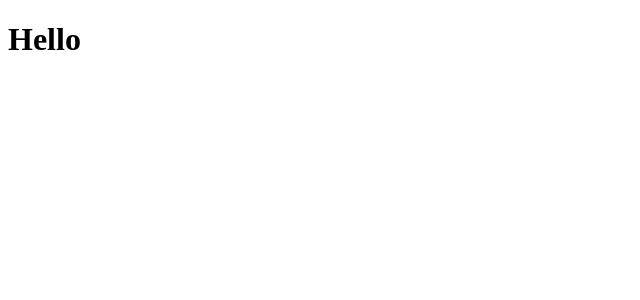
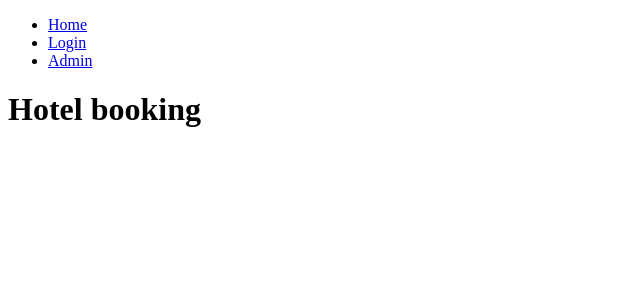
Before and after one commit to GregerGundersen/gloppen, a React (Create React App) app: page /admin in a window 1280 px wide. Shown: the top 300 px of the page, without its empty margins (0-640 px from the left). Built offline with nearby package versions, Linux system fonts and the light colour scheme.

Commit message:
route and nav added

```diff
--- a/package.json
+++ b/package.json
@@ -8,6 +8,7 @@
     "@testing-library/user-event": "^13.2.1",
     "react": "^17.0.2",
     "react-dom": "^17.0.2",
+    "react-router-dom": "^6.2.2",
     "react-scripts": "5.0.0",
     "web-vitals": "^2.1.0"
   },
--- a/src/App.js
+++ b/src/App.js
@@ -1,10 +1,22 @@
+import { BrowserRouter as Router, Routes, Route } from "react-router-dom";
+import Nav from "./components/nav/Nav";
+import Admin from "./pages/Admin";
+import Home from "./pages/Home";
+import Login from "./pages/Login";
 
 
-function App() {
+const App = () => {
   return (
-    <div className="App">
-      <h1>Hello</h1>
-    </div>
+    <>
+      <Router>
+          <Nav />
+          <Routes>
+            <Route index element={<Home />} />
+            <Route path='/admin' element={<Admin />} />
+            <Route path='/login' element={<Login />} />
+          </Routes>
+      </Router>
+    </>
   );
 }
 
--- /dev/null
+++ b/src/components/nav/Nav.jsx
@@ -0,0 +1,15 @@
+import { Link } from "react-router-dom";
+
+
+
+const Nav = () => {
+    return (
+        <ul>
+            <li><Link to='/'>Home</Link></li>
+            <li><Link to='/login'>Login</Link></li>
+            <li><Link to='/admin'>Admin</Link></li>
+        </ul>
+    )
+}
+
+export default Nav;
--- /dev/null
+++ b/src/pages/Admin.jsx
@@ -0,0 +1,7 @@
+const Admin = () => {
+    return (
+        <h1>Hotel booking</h1>
+    );
+};
+
+export default Admin;
--- /dev/null
+++ b/src/pages/Home.jsx
@@ -0,0 +1,8 @@
+
+const Home = () => {
+    return (
+        <h1>Hotel booking</h1>
+    );
+};
+
+export default Home;
--- /dev/null
+++ b/src/pages/Login.jsx
@@ -0,0 +1,7 @@
+const Login = () => {
+    return (
+        <h1>Hotel booking</h1>
+    );
+};
+
+export default Login;
```
Also changed, not shown: 1 other file (tests, documents, lock files or other folders).
